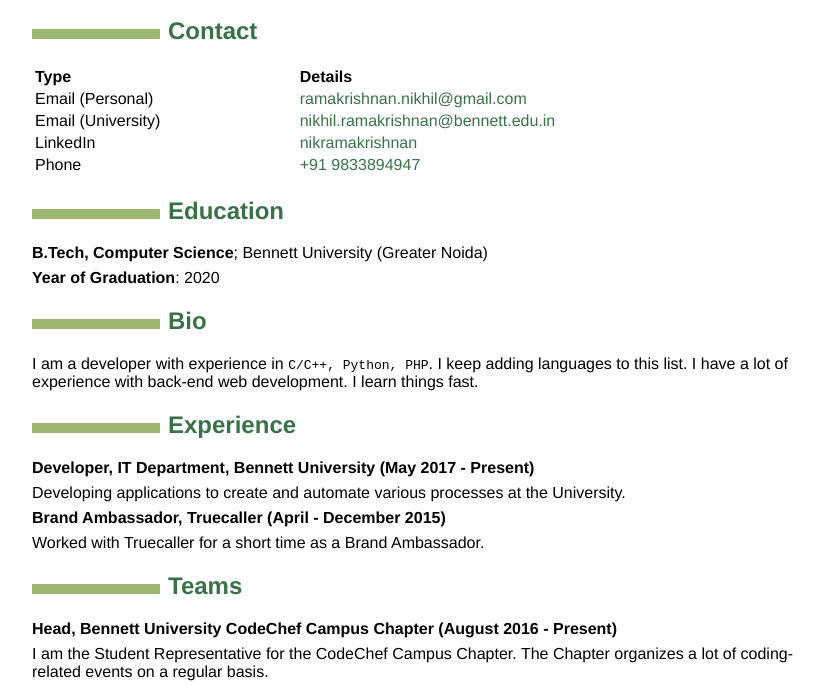
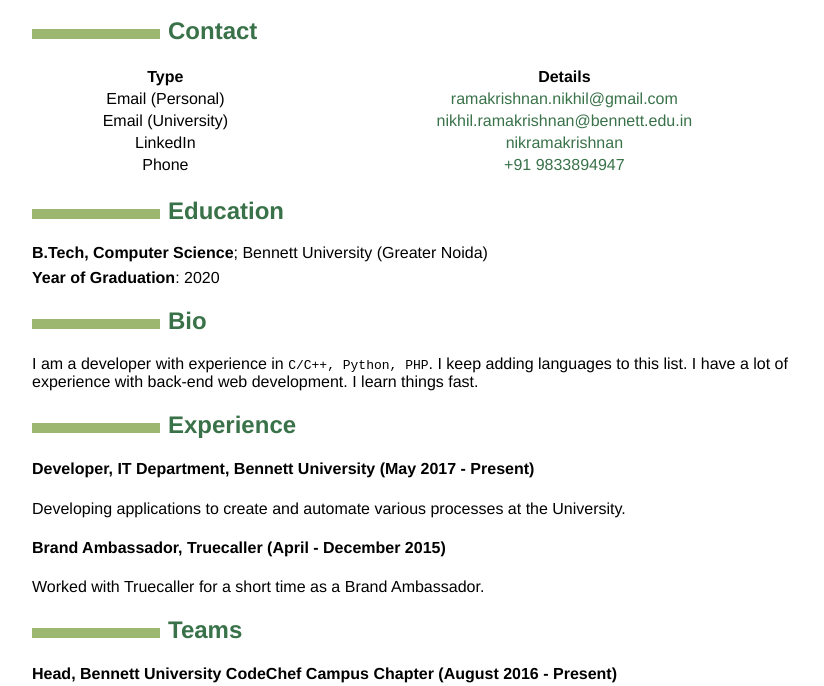
Before and after one commit to nikramakrishnan/nikramakrishnan.github.io, a plain HTML site: page index.html in a window 1280 px wide. Shown: the part 114-800 px from the top of the page, without its empty margins (208-1032 px from the left). Drawn offline with Linux system fonts and the light colour scheme.

Commit message:
Updated Index

```diff
--- a/index.html
+++ b/index.html
@@ -107,14 +107,14 @@
 <table>
 <thead>
 <tr class="header">
-<th align="left">Type</th>
-<th align="left">Details</th>
+<th align="center">Type</th>
+<th align="center">Details</th>
 </tr>
 </thead>
 <tbody>
 <tr class="odd">
-<td align="left">Email (Personal)</td>
-<td align="left"><script type="text/javascript">
+<td align="center">Email (Personal)</td>
+<td align="center"><script type="text/javascript">
 <!--
 h='&#x67;&#x6d;&#x61;&#x69;&#108;&#46;&#x63;&#x6f;&#x6d;';a='&#64;';n='&#114;&#x61;&#x6d;&#x61;&#x6b;&#114;&#x69;&#x73;&#104;&#110;&#x61;&#110;&#46;&#110;&#x69;&#x6b;&#104;&#x69;&#108;';e=n+a+h;
 document.write('<a h'+'ref'+'="ma'+'ilto'+':'+e+'" clas'+'s="em' + 'ail">'+e+'<\/'+'a'+'>');
@@ -122,8 +122,8 @@ document.write('<a h'+'ref'+'="ma'+'ilto'+':'+e+'" clas'+'s="em' + 'ail">'+e+'<\
 </script><noscript>&#114;&#x61;&#x6d;&#x61;&#x6b;&#114;&#x69;&#x73;&#104;&#110;&#x61;&#110;&#46;&#110;&#x69;&#x6b;&#104;&#x69;&#108;&#32;&#x61;&#116;&#32;&#x67;&#x6d;&#x61;&#x69;&#108;&#32;&#100;&#x6f;&#116;&#32;&#x63;&#x6f;&#x6d;</noscript></td>
 </tr>
 <tr class="even">
-<td align="left">Email (University)</td>
-<td align="left"><script type="text/javascript">
+<td align="center">Email (University)</td>
+<td align="center"><script type="text/javascript">
 <!--
 h='&#98;&#x65;&#110;&#110;&#x65;&#116;&#116;&#46;&#x65;&#100;&#x75;&#46;&#x69;&#110;';a='&#64;';n='&#110;&#x69;&#x6b;&#104;&#x69;&#108;&#46;&#114;&#x61;&#x6d;&#x61;&#x6b;&#114;&#x69;&#x73;&#104;&#110;&#x61;&#110;';e=n+a+h;
 document.write('<a h'+'ref'+'="ma'+'ilto'+':'+e+'" clas'+'s="em' + 'ail">'+e+'<\/'+'a'+'>');
@@ -131,12 +131,12 @@ document.write('<a h'+'ref'+'="ma'+'ilto'+':'+e+'" clas'+'s="em' + 'ail">'+e+'<\
 </script><noscript>&#110;&#x69;&#x6b;&#104;&#x69;&#108;&#46;&#114;&#x61;&#x6d;&#x61;&#x6b;&#114;&#x69;&#x73;&#104;&#110;&#x61;&#110;&#32;&#x61;&#116;&#32;&#98;&#x65;&#110;&#110;&#x65;&#116;&#116;&#32;&#100;&#x6f;&#116;&#32;&#x65;&#100;&#x75;&#32;&#100;&#x6f;&#116;&#32;&#x69;&#110;</noscript></td>
 </tr>
 <tr class="odd">
-<td align="left">LinkedIn</td>
-<td align="left"><a href="https://www.linkedin.com/in/nikramakrishnan/">nikramakrishnan</a></td>
+<td align="center">LinkedIn</td>
+<td align="center"><a href="https://www.linkedin.com/in/nikramakrishnan/">nikramakrishnan</a></td>
 </tr>
 <tr class="even">
-<td align="left">Phone</td>
-<td align="left"><a href="tel:+919833894947">+91 9833894947</a></td>
+<td align="center">Phone</td>
+<td align="center"><a href="tel:+919833894947">+91 9833894947</a></td>
 </tr>
 </tbody>
 </table>
@@ -146,14 +146,14 @@ document.write('<a h'+'ref'+'="ma'+'ilto'+':'+e+'" clas'+'s="em' + 'ail">'+e+'<\
 <h2 id="bio">Bio</h2>
 <p>I am a developer with experience in <code>C/C++, Python, PHP</code>. I keep adding languages to this list. I have a lot of experience with back-end web development. I learn things fast.</p>
 <h2 id="experience">Experience</h2>
-<p><strong>Developer, IT Department, Bennett University (May 2017 - Present)</strong></p>
+<h4>Developer, IT Department, Bennett University (May 2017 - Present)</h4>
 <p>Developing applications to create and automate various processes at the University.</p>
-<p><strong>Brand Ambassador, Truecaller (April - December 2015)</strong></p>
+<h4>Brand Ambassador, Truecaller (April - December 2015)</h4>
 <p>Worked with Truecaller for a short time as a Brand Ambassador.</p>
 <h2 id="teams">Teams</h2>
-<p><strong>Head, Bennett University CodeChef Campus Chapter (August 2016 - Present)</strong></p>
+<h4>Head, Bennett University CodeChef Campus Chapter (August 2016 - Present)</h4>
 <p>I am the Student Representative for the CodeChef Campus Chapter. The Chapter organizes a lot of coding-related events on a regular basis.</p>
-<p><strong>ACM Campus Chapter, Bennett University (September 2016 - August 2017)</strong></p>
+<h4>ACM Campus Chapter, Bennett University (September 2016 - August 2017)</h4>
 <p>I was part of the core team of the Association for Computing Machinery Chapter at Bennett University.</p>
 <hr />
 </body>
```
